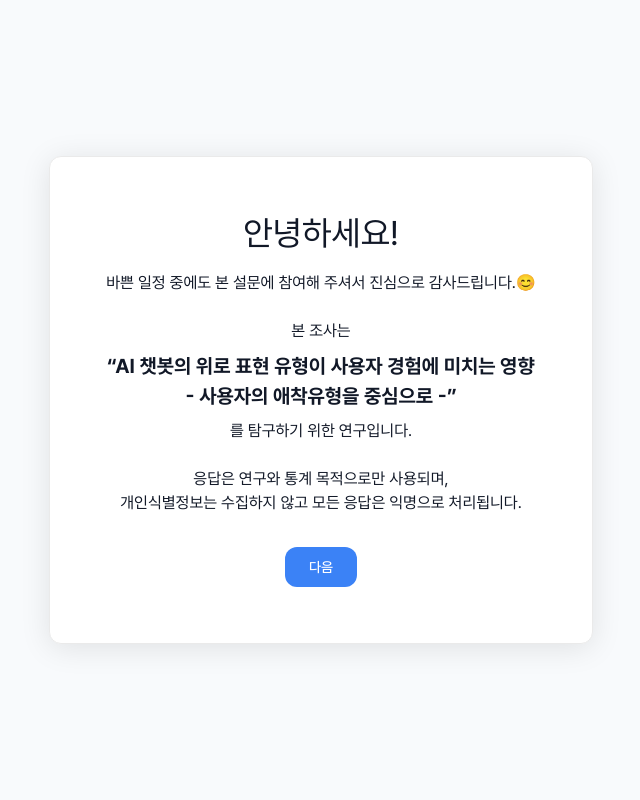
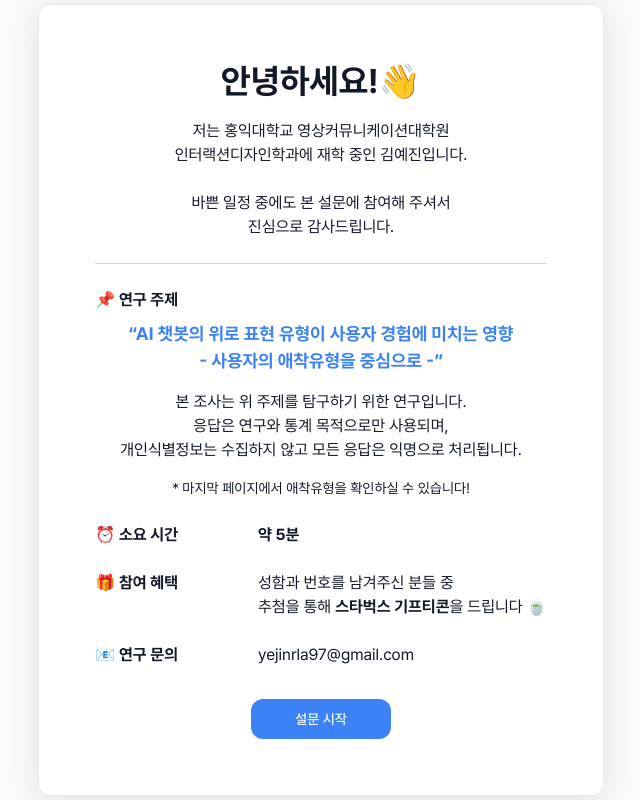
Before and after one commit to yejinrla/ai-test, a React (Vite) app: page /ai-test/home in a window 1280 px wide. Shown: the whole page, without its empty margins (319-959 px from the left). Built offline with nearby package versions, Linux system fonts and the light colour scheme.

Commit message:
style: 디자인 변경

```diff
--- a/src/pages/Home.tsx
+++ b/src/pages/Home.tsx
@@ -18,29 +18,121 @@ const Home: React.FC = () => {
       container
     >
       <div className="text-center">
-        <Typography variant="h4" sx={{ mb: 2 }}>
-          안녕하세요!
+        <Typography variant="h4" sx={{ mb: 2, fontWeight: "600" }}>
+          안녕하세요!👋
         </Typography>
         <div>
-          바쁜 일정 중에도 본 설문에 참여해 주셔서 진심으로 감사드립니다.😊
+          저는 홍익대학교 영상커뮤니케이션대학원 <br />
+          인터랙션디자인학과에 재학 중인 김예진입니다.
           <br />
-          <br /> 본 조사는
+          <br />
+          바쁜 일정 중에도 본 설문에 참여해 주셔서 <br />
+          진심으로 감사드립니다.
+          <br />
+          <hr
+            style={{
+              margin: "24px 0",
+              border: "none",
+              borderTop: "1px solid #D1D5DB",
+            }}
+          />
+          <Typography sx={{ textAlign: "left", fontWeight: "600" }}>
+            📌 연구 주제
+          </Typography>
           <Typography
-            sx={{ fontWeight: "700", fontSize: "20px", mt: 1, mb: 1 }}
+            sx={{
+              fontWeight: "700",
+              fontSize: "18px",
+              mt: 1,
+              mb: 1,
+              color: "primary.main",
+            }}
           >
             “AI 챗봇의 위로 표현 유형이 사용자 경험에 미치는 영향 <br />-
             사용자의 애착유형을 중심으로 -” <br />{" "}
           </Typography>
-          를 탐구하기 위한 연구입니다. <br /> <br />
-          응답은 연구와 통계 목적으로만 사용되며, <br /> 개인식별정보는 수집하지
-          않고 모든 응답은 익명으로 처리됩니다.
+          <Typography sx={{ mt: 2 }}>
+            본 조사는 위 주제를 탐구하기 위한 연구입니다. <br />
+            응답은 연구와 통계 목적으로만 사용되며, <br /> 개인식별정보는
+            수집하지 않고 모든 응답은 익명으로 처리됩니다.
+          </Typography>
+          <Typography sx={{ mt: 2, fontSize: "14px" }}>
+            * 마지막 페이지에서 애착유형을 확인하실 수 있습니다!
+          </Typography>
+          <Grid
+            container
+            alignItems="center"
+            sx={{
+              mt: 3,
+              flexDirection: { xs: "column", sm: "row" },
+              gap: { xs: 1, sm: 10 },
+              alignItems: { xs: "flex-start", sm: "center" },
+            }}
+          >
+            <Typography sx={{ textAlign: "left", fontWeight: "600" }}>
+              ⏰ 소요 시간
+            </Typography>
+            <Typography
+              sx={{
+                textAlign: "left",
+                fontWeight: "600",
+                mt: { xs: 0.5, sm: 0 },
+              }}
+            >
+              약 5분
+            </Typography>
+          </Grid>
+          <Grid
+            container
+            alignItems="flex-start"
+            sx={{
+              mt: 3,
+              flexDirection: { xs: "column", sm: "row" },
+              gap: { xs: 1, sm: 10 },
+            }}
+          >
+            <Typography sx={{ textAlign: "left", fontWeight: "600" }}>
+              🎁 참여 혜택
+            </Typography>
+            <Typography
+              sx={{
+                textAlign: "left",
+                fontSize: { xs: "14px", sm: "16px" },
+                mt: { xs: 0.5, sm: 0 },
+              }}
+            >
+              성함과 번호를 남겨주신 분들 중 <br />
+              추첨을 통해 <b>스타벅스 기프티콘</b>을 드립니다 🍵 <br />
+            </Typography>
+          </Grid>
+          <Grid
+            container
+            alignItems="flex-start"
+            sx={{
+              mt: 3,
+              flexDirection: { xs: "column", sm: "row" },
+              gap: { xs: 1, sm: 10 },
+            }}
+          >
+            <Typography sx={{ textAlign: "left", fontWeight: "600" }}>
+              📧 연구 문의
+            </Typography>
+            <Typography
+              sx={{
+                textAlign: "left",
+                mt: { xs: 0.5, sm: 0 },
+              }}
+            >
+              yejinrla97@gmail.com
+            </Typography>
+          </Grid>
         </div>
         <Button
           variant="contained"
-          sx={{ py: 1, px: 3, mt: 4 }}
+          sx={{ py: 1, px: 3, mt: 4, width: 140 }}
           onClick={() => navigate("/basic")}
         >
-          다음
+          설문 시작
         </Button>
       </div>
     </Grid>
```
